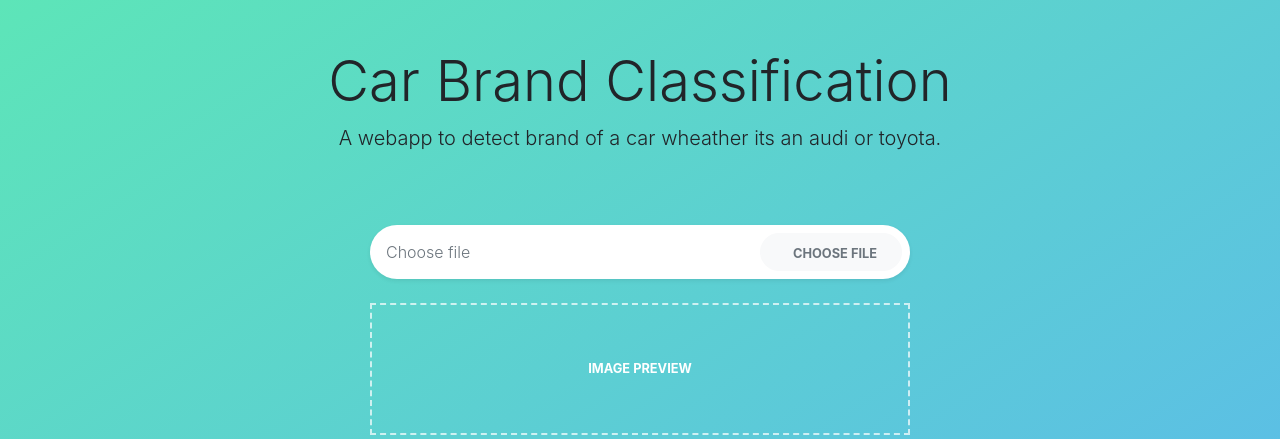
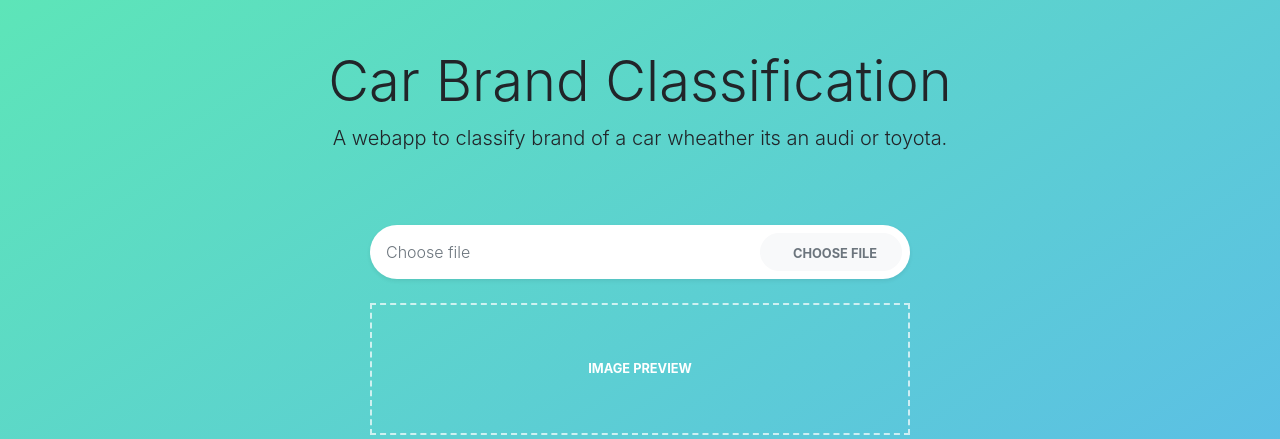
Before and after one commit to spk2019/Image-classification-AWS, a Flask app: template templates/index.html in a window 1280 px wide. Shown: the top 439 px of the page. Run offline with Flask 3, Linux system fonts and the light colour scheme; the template is opened without the code that fills it, so the values that code supplies are empty.

Commit message:
Update index.html

```diff
--- a/templates/index.html
+++ b/templates/index.html
@@ -1,6 +1,6 @@
 {% extends "layout.html"%}
 {% block title %}
-Car Brand Classification
+Car Brand Classification App
 {% endblock %}
 
 {% block content %}
@@ -8,7 +8,7 @@ Car Brand Classification
 
     <header class="text-black text-center">
         <h1 class="display-4">Car Brand Classification</h1>
-        <p class="lead mb-5">A webapp to detect brand of a car wheather its an audi or toyota. </p>
+        <p class="lead mb-5">A webapp to classify brand of a car wheather its an audi or toyota. </p>
     </header>
 
 
```
